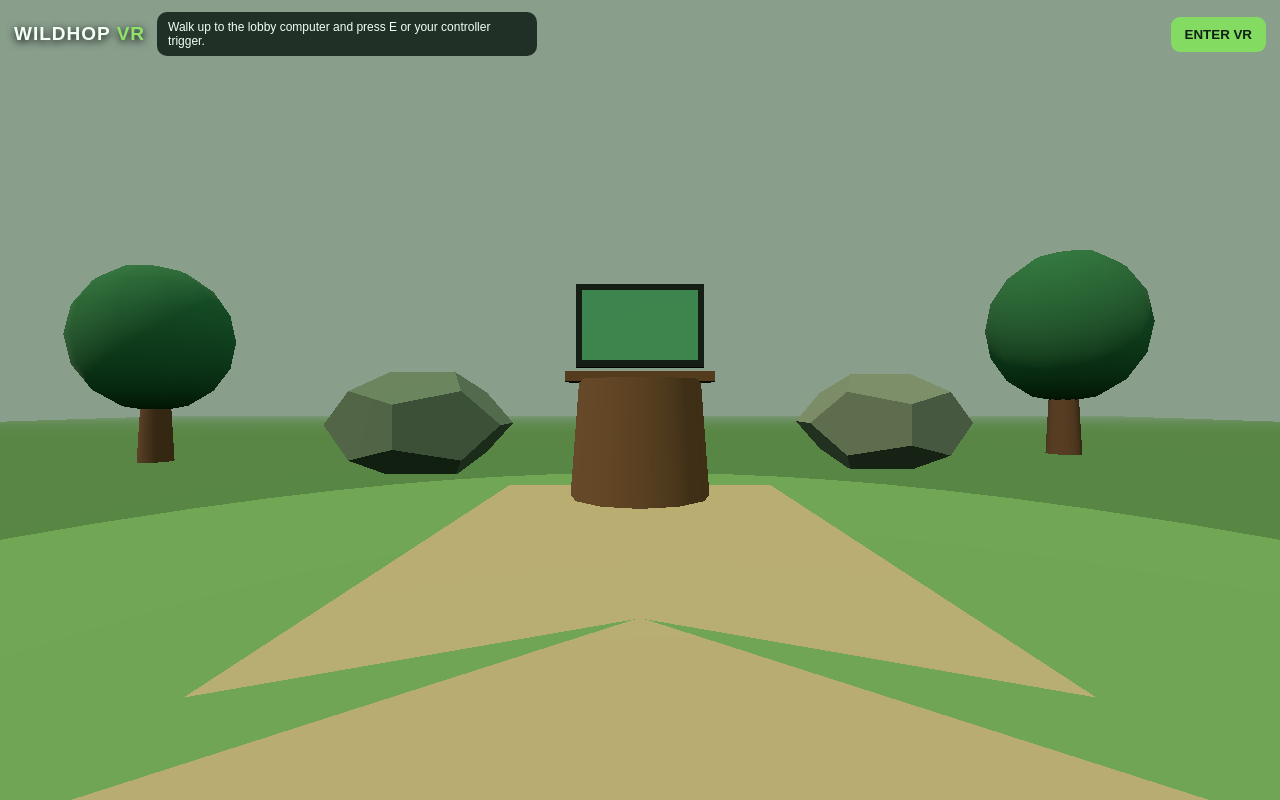
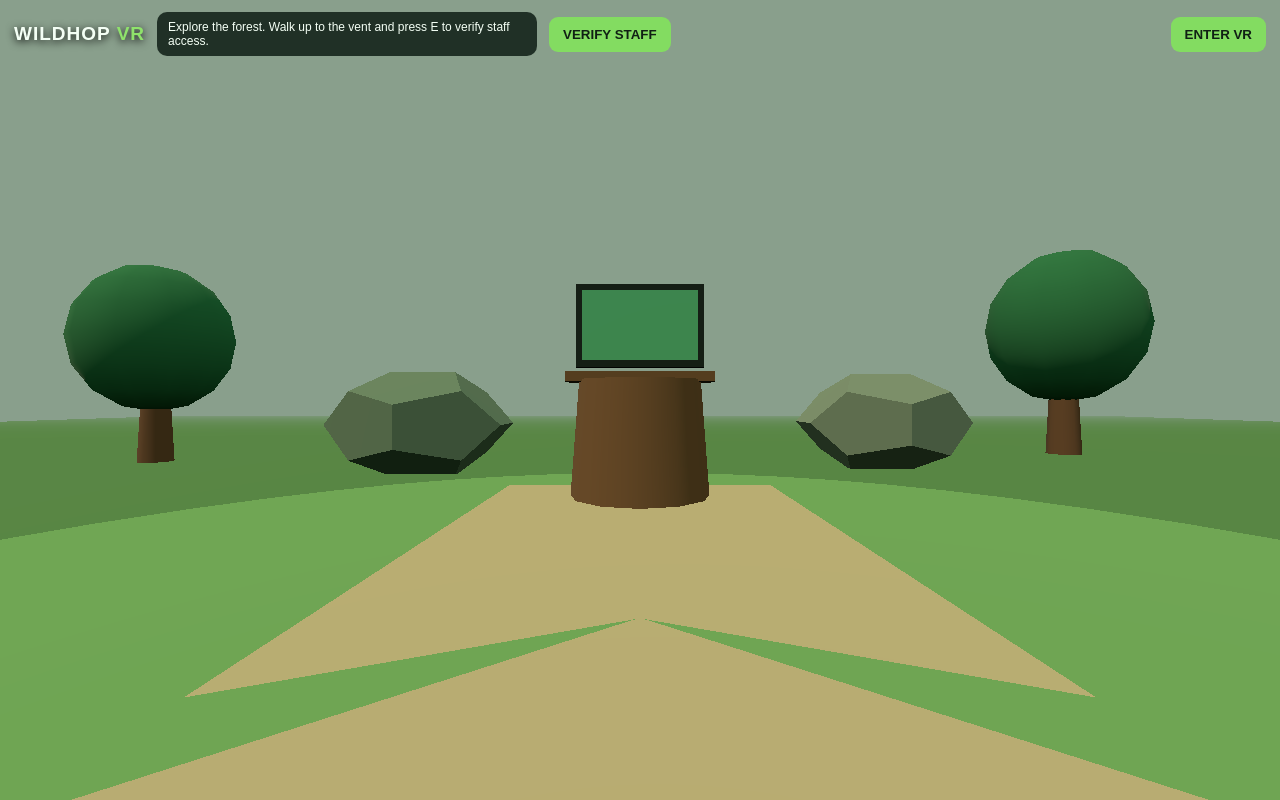
Before and after one commit to Ryker960/Wildhop-, a plain HTML site: page index.html in a window 1280 px wide. Drawn offline with nearby package versions, Linux system fonts and the light colour scheme; animation ran at ten frames a second.

Commit message:
Add WILDHOP staff verification HUD

```diff
--- a/index.html
+++ b/index.html
@@ -10,32 +10,30 @@
 <body>
   <div id="hud">
     <div class="brand">WILDHOP <span>VR</span></div>
-    <div class="hint" id="hint">Walk up to the lobby computer and press E or your controller trigger.</div>
+    <div class="hint" id="hint">Explore the forest. Walk up to the vent and press E to verify staff access.</div>
+    <button id="staff-verify">VERIFY STAFF</button>
     <button id="enter-vr">ENTER VR</button>
   </div>
+  <aside id="staff-panel" aria-live="polite">
+    <strong>WILDHOP STAFF</strong>
+    <div id="staff-status">Not verified</div>
+    <div id="staff-badges">Badges: none</div>
+    <div id="staff-tools">Staff tools locked</div>
+  </aside>
   <section id="browser" aria-label="Lobby computer browser" hidden>
-    <header class="browser-top">
-      <strong>WILDHOP INTERNET</strong>
-      <button id="close-browser" aria-label="Close browser">✕</button>
-    </header>
+    <header class="browser-top"><strong>WILDHOP INTERNET</strong><button id="close-browser" aria-label="Close browser">✕</button></header>
     <form id="address-form">
-      <button type="button" id="back" title="Back">←</button>
-      <button type="button" id="forward" title="Forward">→</button>
-      <button type="button" id="refresh" title="Refresh">↻</button>
-      <input id="address" value="https://www.google.com" autocomplete="off" aria-label="Search or enter website">
-      <button type="submit">GO</button>
+      <button type="button" id="back" title="Back">←</button><button type="button" id="forward" title="Forward">→</button><button type="button" id="refresh" title="Refresh">↻</button>
+      <input id="address" value="https://www.google.com" autocomplete="off" aria-label="Search or enter website"><button type="submit">GO</button>
     </form>
     <div class="browser-note">Some websites block being displayed inside another page. Use OPEN OUTSIDE if a page stays blank.</div>
     <iframe id="webview" title="Internet page" src="https://www.google.com" allow="fullscreen; autoplay; encrypted-media; picture-in-picture"></iframe>
     <footer><button id="outside">OPEN OUTSIDE</button><button id="home">HOME</button></footer>
   </section>
-  <div id="touch-help">On phone: drag to look · use WASD on keyboard to test movement</div>
+  <div id="touch-help">On phone: drag to look · use WASD to move · walk to the vent and press E</div>
   <div id="startup-error" role="alert" hidden style="position:fixed;z-index:99;inset:15% 5% auto;background:#2b1111;color:#fff;padding:18px;border:2px solid #ff7777;border-radius:12px;font:14px/1.5 Arial,sans-serif;white-space:pre-wrap"></div>
   <script>
-    function showStartupError(message){
-      const box=document.getElementById('startup-error');
-      if(box){box.hidden=false;box.textContent='WILDHOP could not start:\\n'+message+'\\n\\nTry refreshing the page. If this keeps happening, send a screenshot of this message.';}
-    }
+    function showStartupError(message){const box=document.getElementById('startup-error');if(box){box.hidden=false;box.textContent='WILDHOP could not start:\\n'+message+'\\n\\nTry refreshing the page. If this keeps happening, send a screenshot of this message.';}}
     window.addEventListener('error',e=>showStartupError(e.message||'A script failed to load.'));
     window.addEventListener('unhandledrejection',e=>showStartupError(e.reason?.message||String(e.reason||'A startup promise failed.')));
   </script>
```
